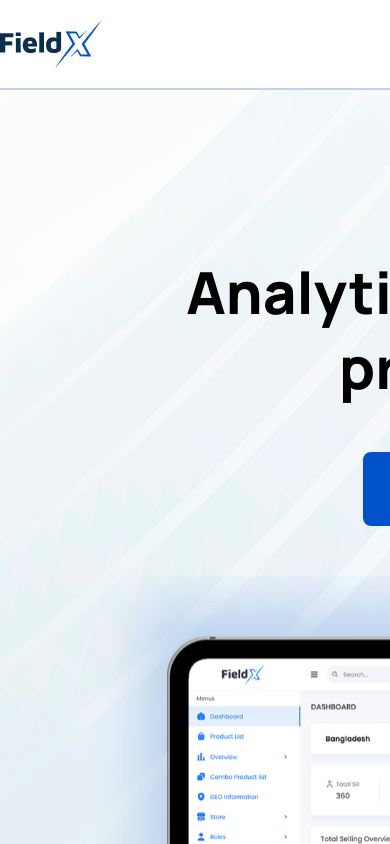
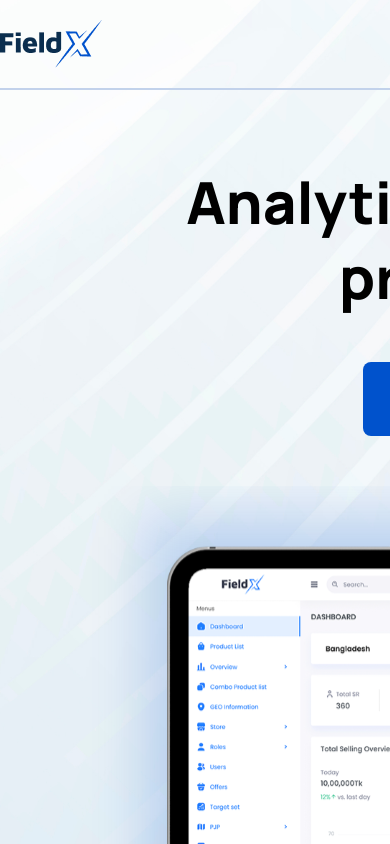
Before and after one commit to mnosumon/crypto-1, a React (Vite) app: page / in a window 390 px wide. Shown: the top 844 px of the page. Built offline with nearby package versions, Linux system fonts and the light colour scheme.

Commit message:
All done Without responsive

```diff
--- a/src/components/navbar/Navbar.jsx
+++ b/src/components/navbar/Navbar.jsx
@@ -3,6 +3,10 @@ import './navbar.css'
 import Logo from '../../assets/images/logo.png'
 
 const Navbar = () => {
+    window.addEventListener("scroll", function(){
+        let navbar = document.querySelector("#navbar");
+        navbar.classList.toggle("fixed", window.scrollY > 0)
+    })
   return (
     <>
         <nav id='navbar'>
--- a/src/components/navbar/navbar.css
+++ b/src/components/navbar/navbar.css
@@ -1,11 +1,21 @@
 #navbar{
     border-bottom: 2px solid #C2D2EB;
+    position: fixed;
+    top: 0;
+    left: 0;
+    width: 100%;
+    z-index: 99999;
+    padding: 20px 0;
+    transition: 0.7s;
+}
+#navbar.fixed{
+    background-color: #c1c1c2;
+    padding: 10px 0;
 }
 .nav_wrapper{
     display: flex;
     justify-content: space-between;
     align-items: center;
-    padding: 20px 0;
 }
 .logo{
     height: 48px;
```
